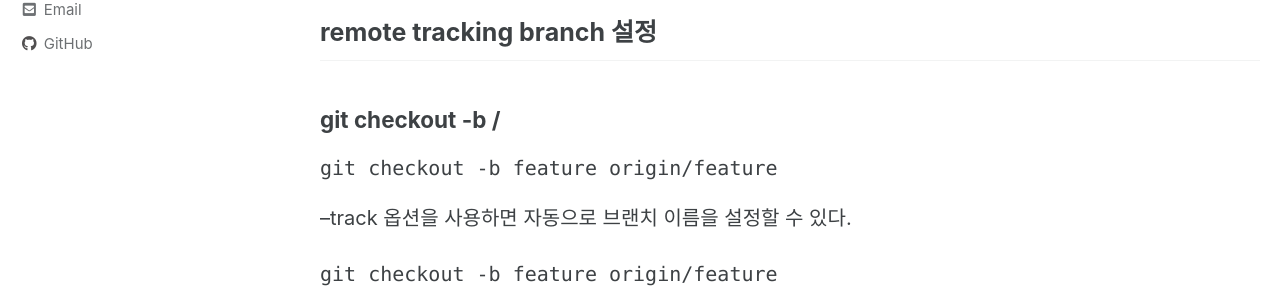
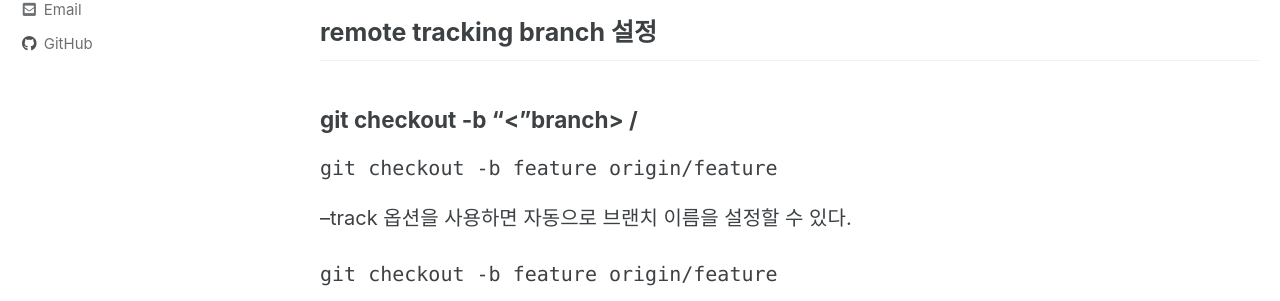
Before and after one commit to maenguin/maenguin.github.io, a Jekyll site: the page built from _posts/2020-12-29-gitflow.md, in a window 1280 px wide. Shown: the part 224-525 px from the top of the page. Built offline with Jekyll 4.4.1, drawn with Linux system fonts in a browser that asks for light colours; cached includes are drawn as plain includes.

Commit message:
Update 2020-12-29-gitflow.md

````diff
--- a/_posts/2020-12-29-gitflow.md
+++ b/_posts/2020-12-29-gitflow.md
@@ -11,7 +11,7 @@ tags:
 
 ## remote tracking branch 설정
 
-### git checkout -b <branch> <remote>/<branch>
+### git checkout -b "<"branch> <remote>/<branch>
 ```git
 git checkout -b feature origin/feature
 ```
````
